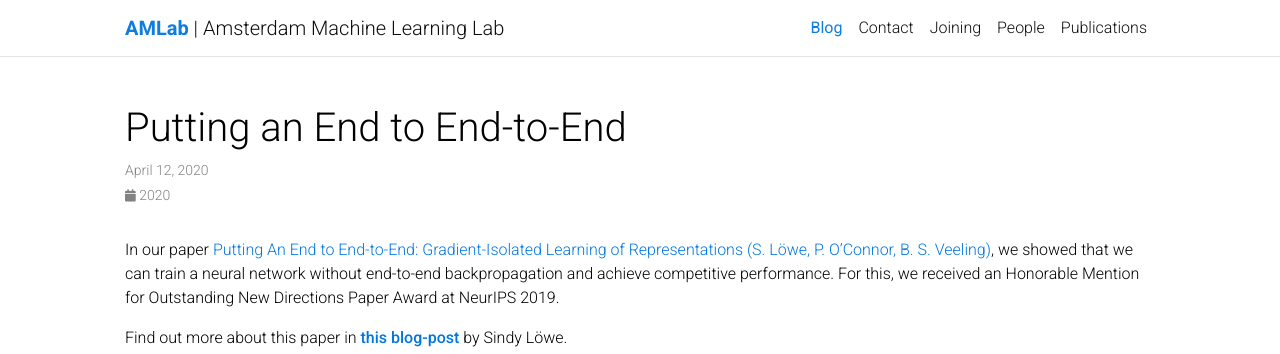
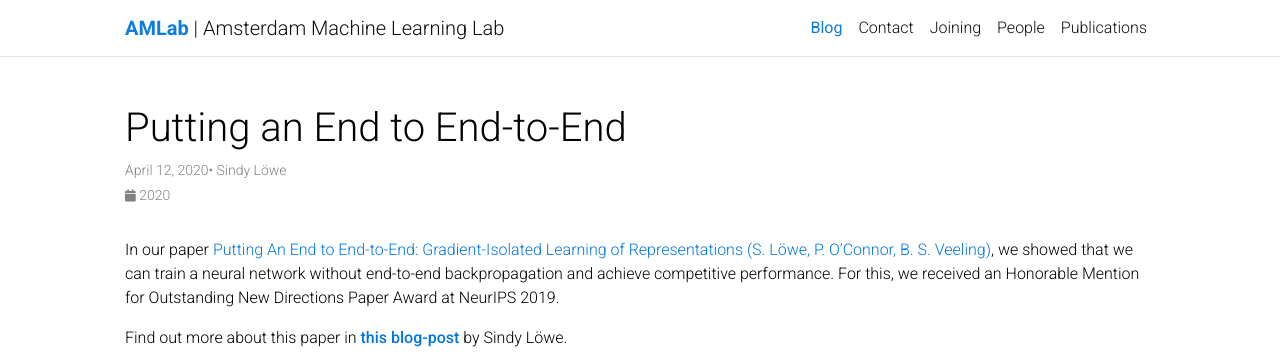
Before and after one commit to AMLab-Amsterdam/AMLab-Amsterdam.github.io, a Jekyll site: the page built from _posts/2020-04-26-GreedyInfoMax.md, in a window 1280 px wide. Shown: the top 354 px of the page. Built offline with Jekyll 4.4.1, drawn with Linux system fonts in a browser that asks for light colours; comment, search, counter and statistics services are not loaded; a style sheet for code colours, icons or effects is not loaded.

Commit message:
Add author name to post by Sindy

```diff
--- a/_posts/2020-04-26-GreedyInfoMax.md
+++ b/_posts/2020-04-26-GreedyInfoMax.md
@@ -2,7 +2,7 @@
 layout: post
 title: Putting an End to End-to-End
 description: Find out more about how we can train a neural network without end-to-end backpropagation and achieve competitive performance.
-
+author: Sindy Löwe
 date: 2020-04-12 8:00:00+0100
 ---
 
```
